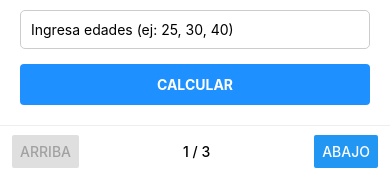
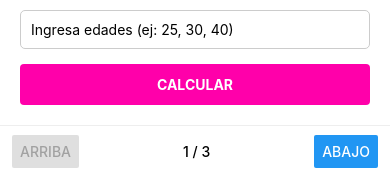
Before and after one commit to xavipq/firebase-expo-practica, a React Native app: screen / in a window 390 px wide. Shown: the part 667-837 px from the top of the page. Built offline with nearby package versions, Linux system fonts and the light colour scheme; no server answers; the database is empty.

Commit message:
Calcular promedio

```diff
--- a/src/Components/CalcularPromedio.js
+++ b/src/Components/CalcularPromedio.js
@@ -62,7 +62,7 @@ const styles = StyleSheet.create({
     borderRadius: 5,
   },
   button: {
-    backgroundColor: '#1E90FF',
+    backgroundColor: '#ff00aaff',
     padding: 12,
     borderRadius: 4,
     alignItems: 'center',
--- a/src/Components/ListaEmpleados.js
+++ b/src/Components/ListaEmpleados.js
@@ -63,7 +63,7 @@ const styles = StyleSheet.create({
     gap: 8,
   },
   editButton: {
-    backgroundColor: '#007bff',
+    backgroundColor: '#ff00aaff',
     padding: 8,
     borderRadius: 5,
   },
```
